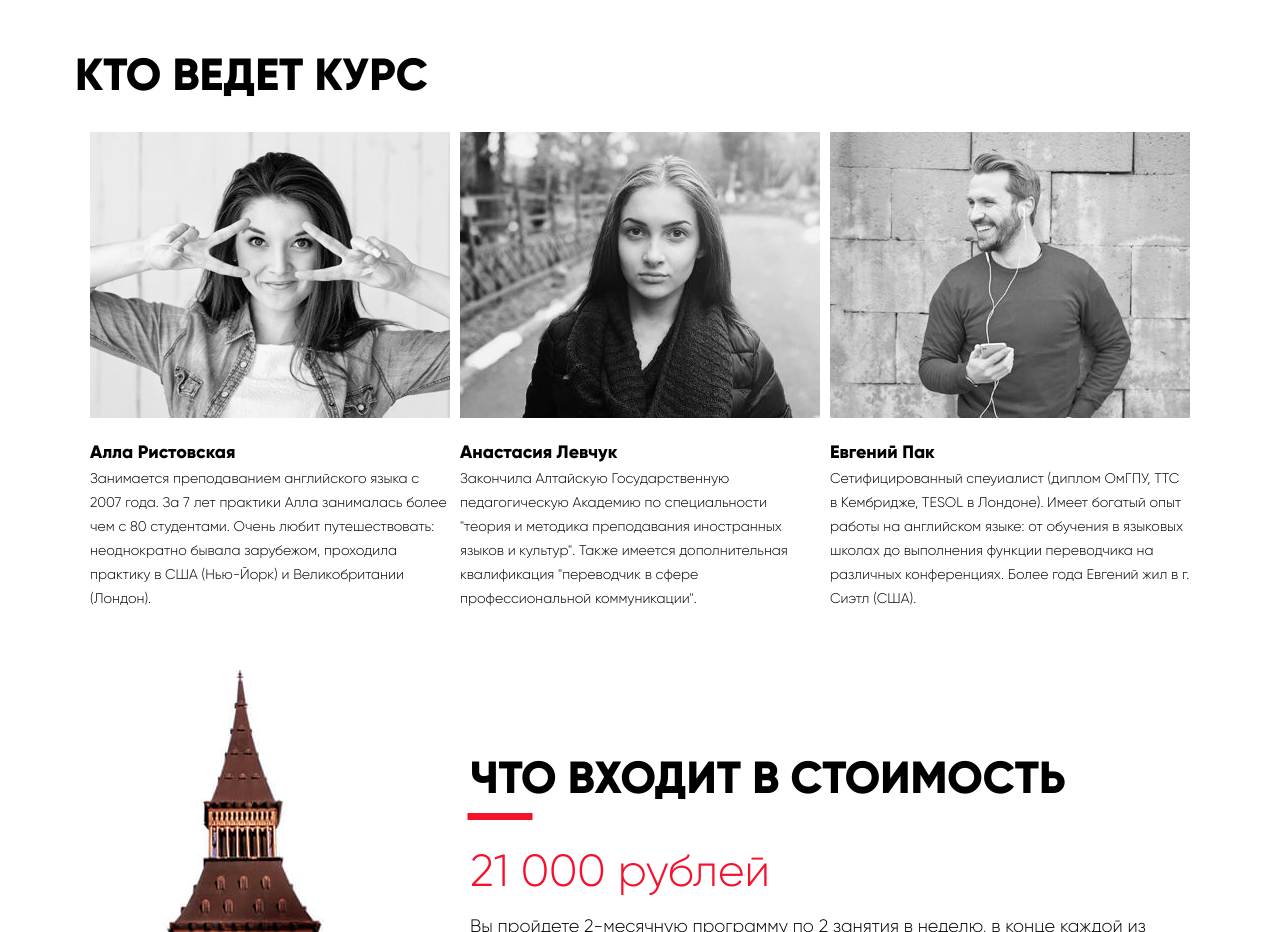
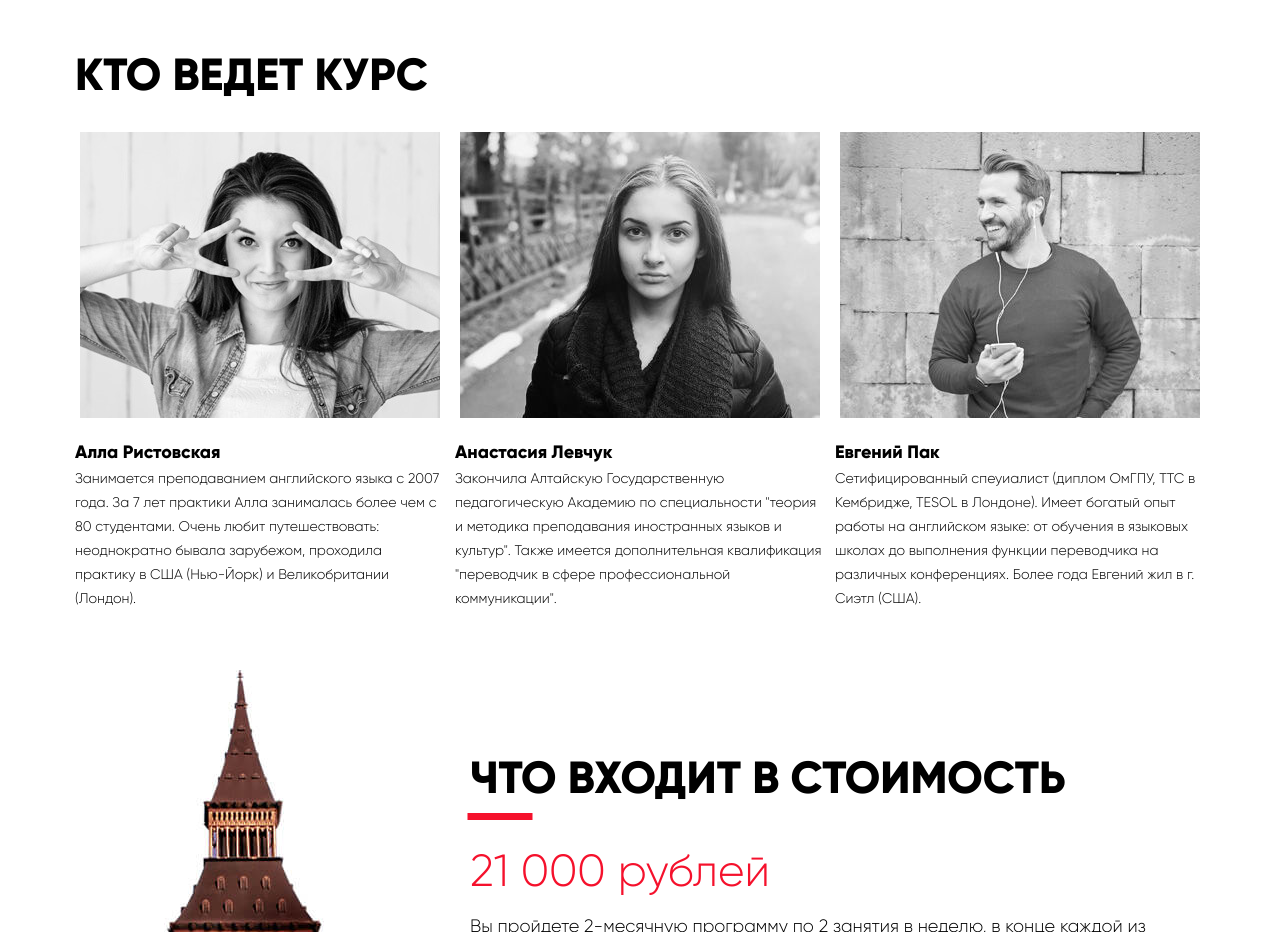
Before and after one commit to KrasavinSerg/yes, a plain HTML site: page index.html in a window 1280 px wide. Shown: the part 3160-4092 px from the top of the page. Drawn offline with Linux system fonts and the light colour scheme.

Commit message:
teachers img responsiv

```diff
--- a/sass/style.scss
+++ b/sass/style.scss
@@ -762,8 +762,13 @@ img {
     font-size: 45px;
   }
 
+  .teachers__list {
+    justify-content: space-between;
+    flex-wrap: nowrap;
+  }
+
   .teachers__item {
-    width: 360px;
+    width: 33.33%;
     margin-right: 10px;
   }
 
@@ -771,13 +776,9 @@ img {
     margin-right: 0;
   }
 
-  .teachers__list {
-    justify-content: center;
-  }
-
   .teachers img {
     width: 360px;
-    height: 286px;
+    height: auto;
   }
 }
 
```
Also changed, not shown: css/style.css.
